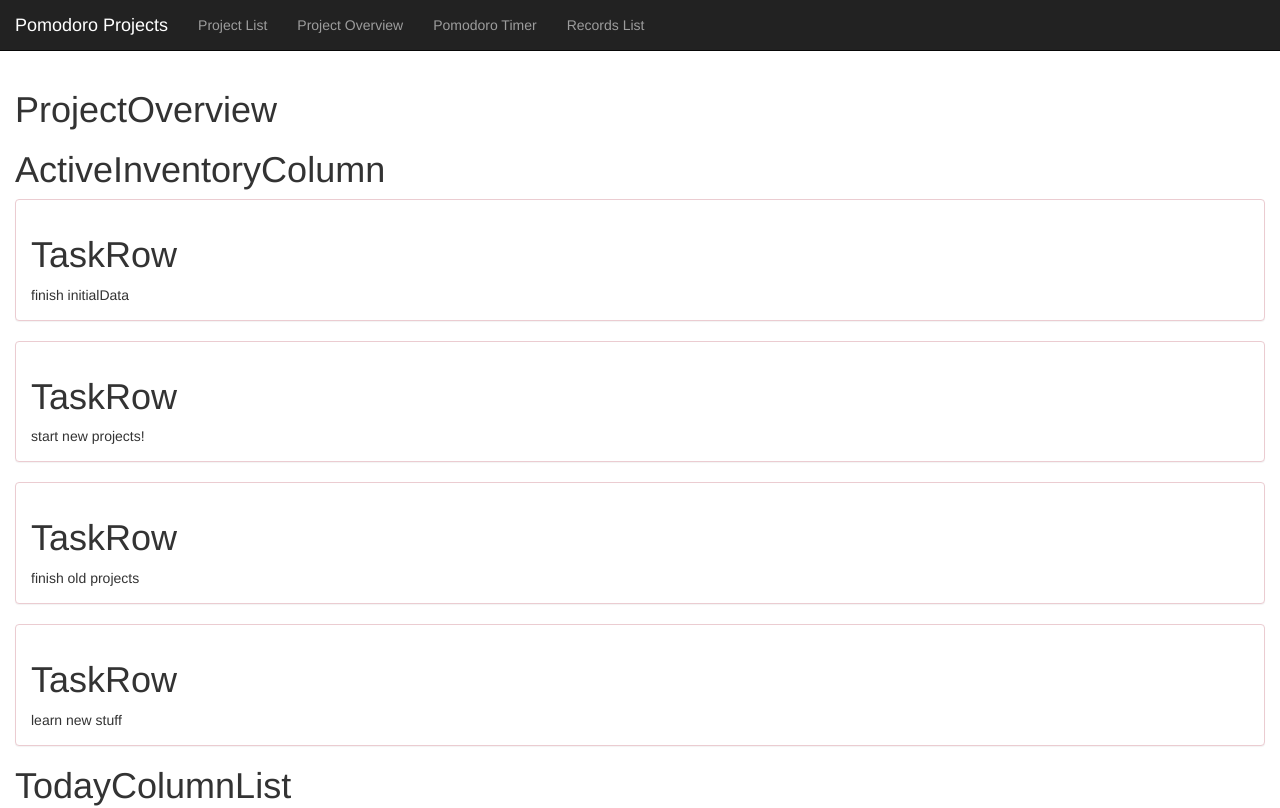
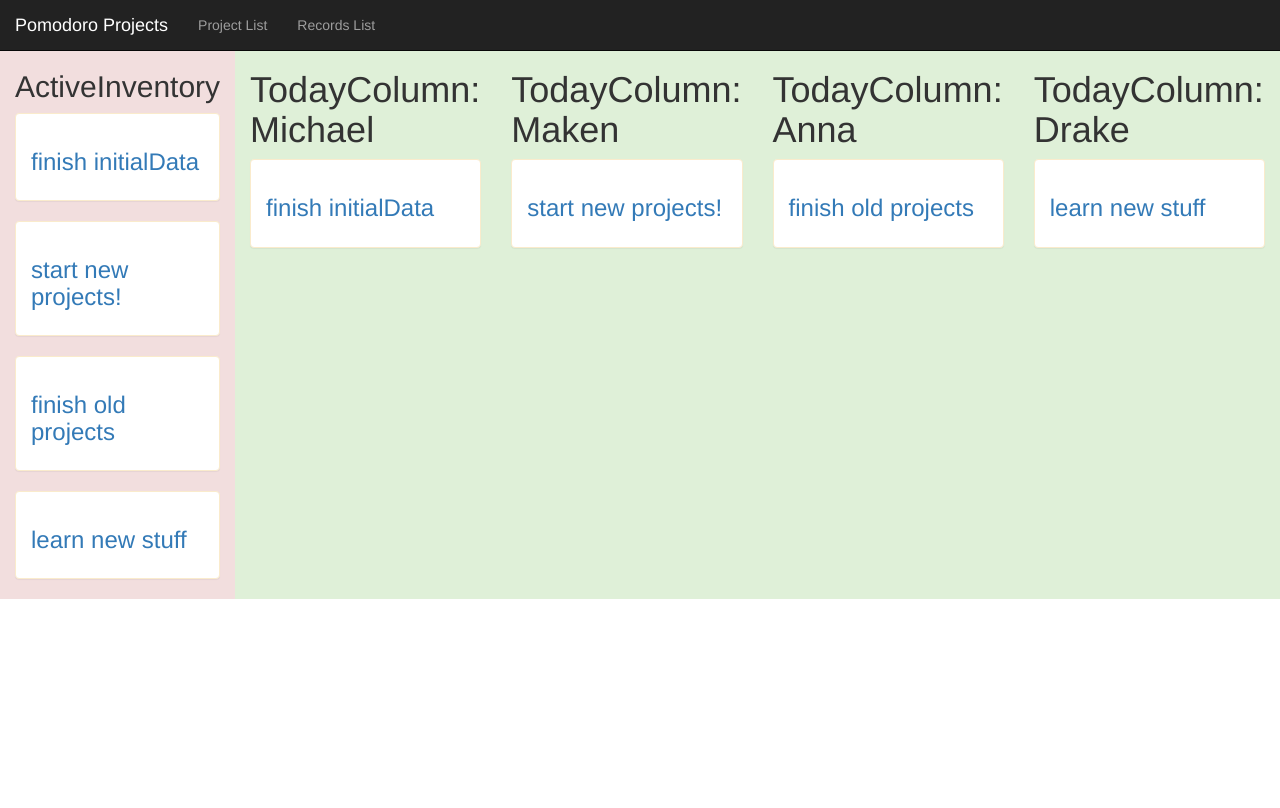
Before and after one commit to DrakeMorrison/TeamPomodoro, a React (Create React App) app: page /overview/0 in a window 1280 px wide. Shown: the top 808 px of the page. Built offline with nearby package versions, Linux system fonts and the light colour scheme.

Commit message:
added styles and links

```diff
--- a/src/app/app.jsx
+++ b/src/app/app.jsx
@@ -47,12 +47,12 @@ export default class App extends React.Component {
               initialData={initialData}
             />
             <CustomRoute
-              path='/overview'
+              path='/overview/:id'
               component={Overview}
               initialData={initialData}
             />
             <CustomRoute
-              path='/timer'
+              path='/timer/:id'
               component={PomodoroTimer}
               initialData={initialData}
             />
--- a/src/app/nav.jsx
+++ b/src/app/nav.jsx
@@ -20,8 +20,6 @@ export default class Nav extends React.Component {
           <div className="collapse navbar-collapse" id="bs-example-navbar-collapse-1">
             <ul className="nav navbar-nav">
               <li><Link to='/projectlist'>Project List</Link></li>
-              <li><Link to='/overview'>Project Overview</Link></li>
-              <li><Link to='/timer'>Pomodoro Timer</Link></li>
               <li><Link to='/records'>Records List</Link></li>
             </ul>
           </div>
--- a/src/components/Overview/ActiveInventoryColumn/ActiveInventoryColumn.jsx
+++ b/src/components/Overview/ActiveInventoryColumn/ActiveInventoryColumn.jsx
@@ -9,8 +9,8 @@ export default class ActiveInventoryColumn extends React.Component {
     });
 
     return (
-      <div className='ActiveInventoryColumn'>
-        <h1>ActiveInventoryColumn</h1>
+      <div className='ActiveInventoryColumn bg-danger col-sm-6 col-md-4 col-lg-3'>
+        <h2>ActiveInventory</h2>
         {listOfTasks}
       </div>
     );
--- a/src/components/Overview/Overview.jsx
+++ b/src/components/Overview/Overview.jsx
@@ -5,8 +5,7 @@ import TodayColumnList from './TodayColumnList/TodayColumnList';
 export default class Overview extends React.Component {
   render() {
     return (
-      <div className='Overview'>
-        <h1>ProjectOverview</h1>
+      <div className='Overview row'>
 
         <ActiveInventoryColumn tasks={this.props.initialData.tasks}/>
         <TodayColumnList data={this.props.initialData}/>
--- a/src/components/Overview/TaskRow/TaskRow.jsx
+++ b/src/components/Overview/TaskRow/TaskRow.jsx
@@ -1,12 +1,16 @@
 import React from 'react';
+import { Link } from 'react-router-dom';
 
 export default class TaskRow extends React.Component {
   render() {
     return (
-      <div className='TaskRow panel panel-danger'>
+      <div className='TaskRow panel panel-warning'>
         <div className='panel-body'>
-          <h1>TaskRow</h1>
-          {this.props.task.name}
+          <Link to={{
+            pathname: `/timer/${this.props.task.id}`,
+          }}>
+            <h3>{this.props.task.name}</h3>
+          </Link>
         </div>
       </div>
     );
--- a/src/components/Overview/TodayColumnList/TodayColumn/TodayColumn.jsx
+++ b/src/components/Overview/TodayColumnList/TodayColumn/TodayColumn.jsx
@@ -12,7 +12,7 @@ export default class TodayColumn extends React.Component {
   });
 
     return (
-      <div className='TodayColumn'>
+      <div className='TodayColumn bg-success col-sm-6 col-md-4 col-lg-3'>
         <h1>TodayColumn: {this.props.user.name}</h1>
         {listOfTasksByUser}
       </div>
--- a/src/components/Overview/TodayColumnList/TodayColumnList.jsx
+++ b/src/components/Overview/TodayColumnList/TodayColumnList.jsx
@@ -10,7 +10,6 @@ export default class TodayColumnList extends React.Component {
 
     return (
       <div className='TodayColumnList'>
-        <h1>TodayColumnList</h1>
         {listOfUsers}
       </div>
     );
--- a/src/components/ProjectList/ProjectList.jsx
+++ b/src/components/ProjectList/ProjectList.jsx
@@ -11,7 +11,7 @@ export default class ProjectList extends React.Component {
     });
 
     return (
-      <div className='ProjectList'>
+      <div className='ProjectList col-sm-12'>
         <h1>ProjectList</h1>
         {listOfProjects}
       </div>
--- a/src/components/ProjectList/ProjectRow/ProjectRow.jsx
+++ b/src/components/ProjectList/ProjectRow/ProjectRow.jsx
@@ -1,13 +1,17 @@
 import React from 'react';
+import { Link } from 'react-router-dom';
 
 export default class ProjectRow extends React.Component {
   render() {
     return (
       <div className='ProjectList panel panel-danger'>
         <div className='panel-body'>
-          <h1>{this.props.project.name}</h1>
-          <h3>{this.props.project.description}</h3>
-        </div>
+          <Link to={{
+            pathname: `/overview/${this.props.project.id}`,
+          }}>
+            <h1>{this.props.project.name}</h1></Link>
+            <h3>{this.props.project.description}</h3>
+          </div>
       </div>
     );
   }
--- a/src/components/RecordsList/RecordsList.jsx
+++ b/src/components/RecordsList/RecordsList.jsx
@@ -10,7 +10,7 @@ export default class RecordsList extends React.Component {
 
     return (
       <div className='RecordsList'>
-        <h1>RecordsList</h1>
+        <h2>RecordsList</h2>
         {listOfRecords}
       </div>
     );
--- a/src/components/SplashPage.jsx
+++ b/src/components/SplashPage.jsx
@@ -3,7 +3,7 @@ import React from 'react';
 export default class SplashPage extends React.Component {
   render() {
     return (
-      <div className='SplashPage'>
+      <div className='SplashPage col-sm-12'>
         <div className='page-header'>
           <h1>Pomodoro Projects!</h1>
         </div>
--- a/src/index.css
+++ b/src/index.css
@@ -1,3 +1,15 @@
 body {
-  padding-top: 70px;
+  padding-top: 50px;
 }
+
+.ActiveInventoryColumn, .TodayColumn {
+  /* height: 56rem; */
+  height: 100%;
+
+}
+
+.Overview {
+  display: flex;
+  flex-flow: row nowrap;
+  justify-content: space-evenly;
+}
```
